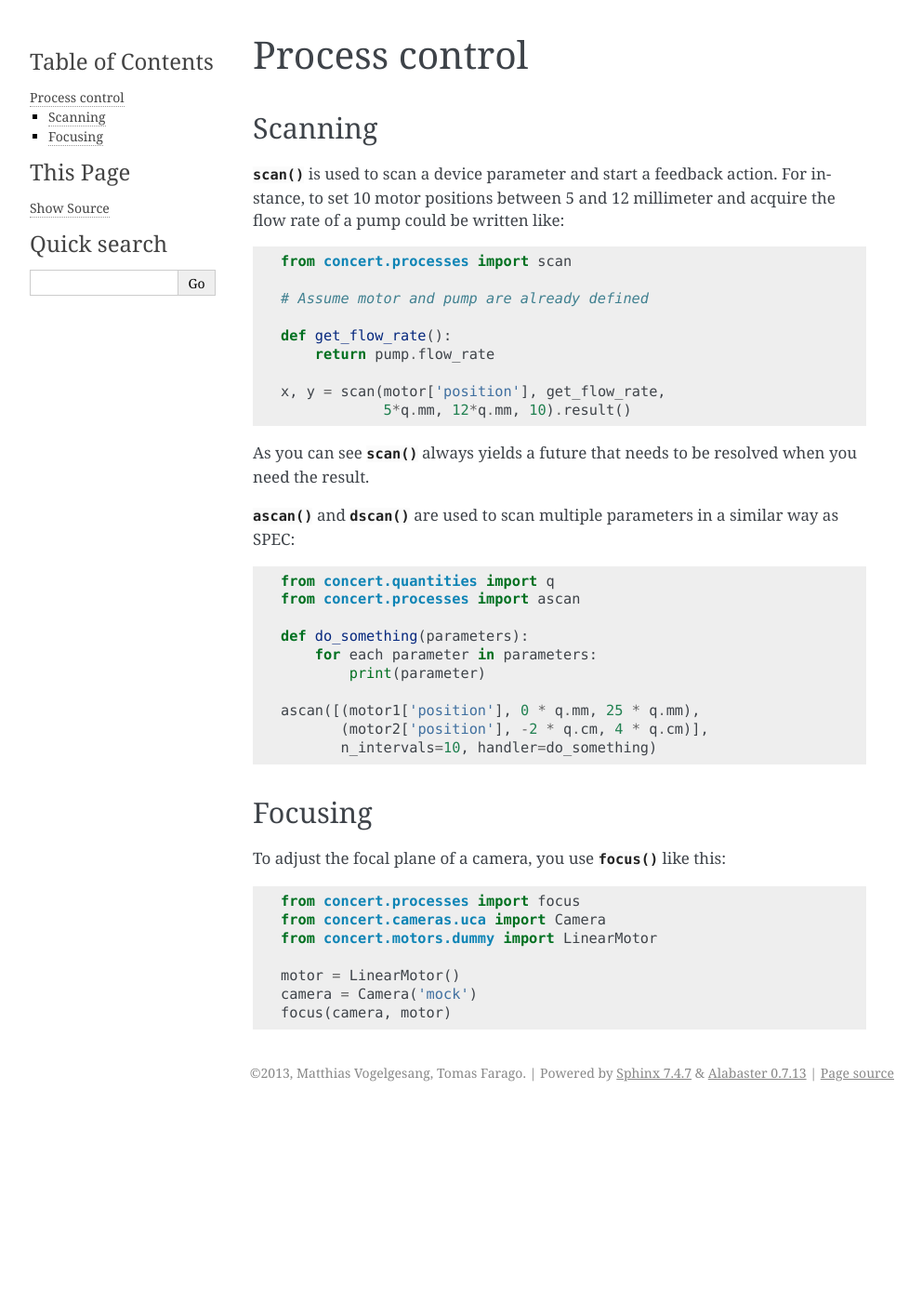
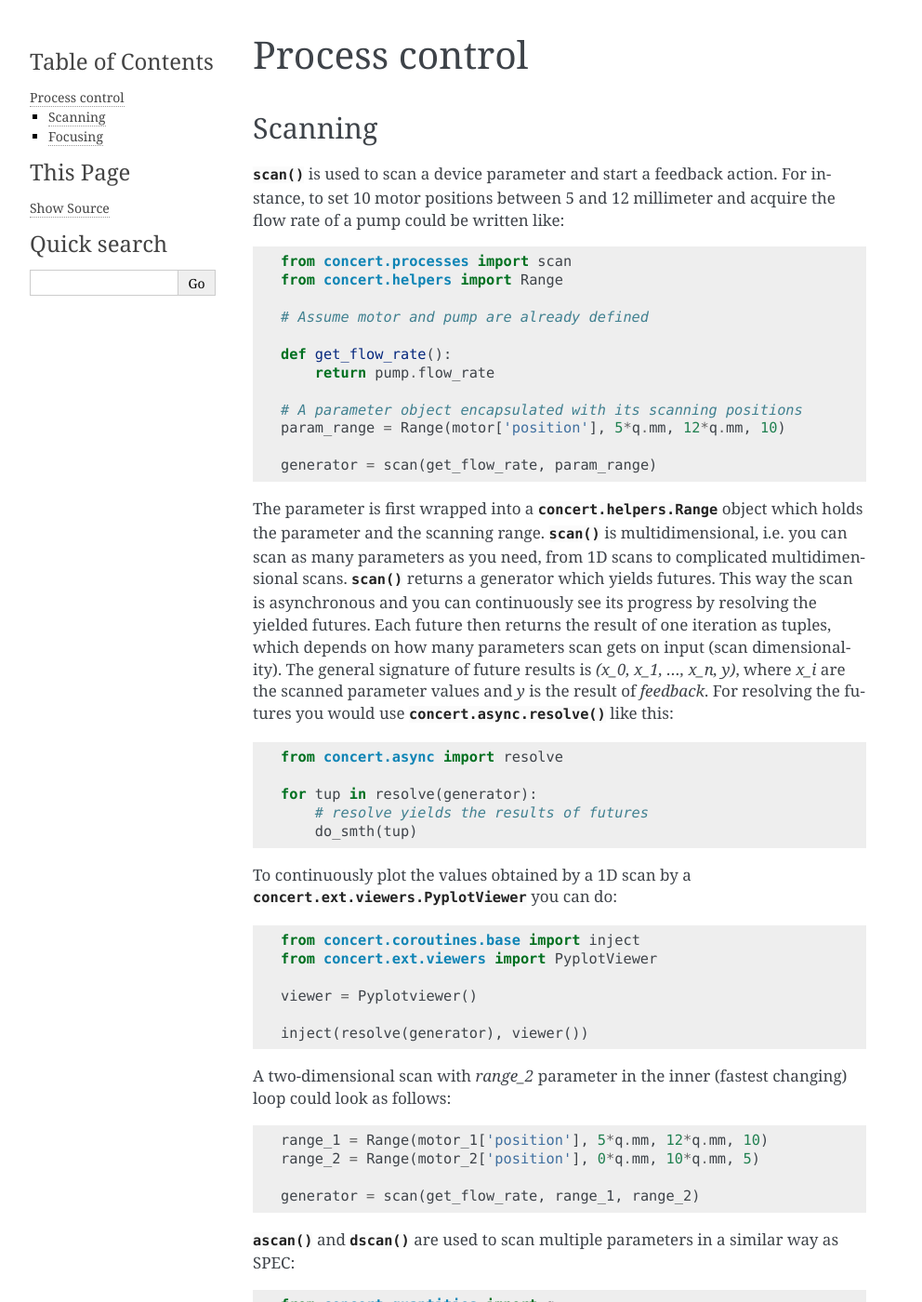
Before and after one commit to ufo-kit/concert, a Sphinx documentation site: the page built from docs/user/topics/processes.rst, in a window 1280 px wide and 1400 px high. Shown: the whole window at 93% size, without its empty margins (148-1140 px from the left). Built offline with Sphinx 7.4.7, drawn with Linux system fonts in a browser that asks for light colours.

Commit message:
Update the docs for new scan

```diff
--- a/docs/user/topics/processes.rst
+++ b/docs/user/topics/processes.rst
@@ -10,17 +10,54 @@ For instance, to set 10 motor positions between 5 and 12 millimeter and acquire
 the flow rate of a pump could be written like::
 
     from concert.processes import scan
+    from concert.helpers import Range
 
     # Assume motor and pump are already defined
 
     def get_flow_rate():
         return pump.flow_rate
 
-    x, y = scan(motor['position'], get_flow_rate,
-                5*q.mm, 12*q.mm, 10).result()
+    # A parameter object encapsulated with its scanning positions
+    param_range = Range(motor['position'], 5*q.mm, 12*q.mm, 10)
 
-As you can see :func:`.scan` always yields a future that needs to be resolved
-when you need the result.
+    generator = scan(get_flow_rate, param_range)
+
+The parameter is first wrapped into a :class:`concert.helpers.Range` object
+which holds the parameter and the scanning range. :func:`.scan` is
+multidimensional, i.e. you can scan as many parameters as you need, from 1D
+scans to complicated multidimensional scans. :func:`.scan` returns a generator
+which yields futures. This way the scan is asynchronous and you can continuously
+see its progress by resolving the yielded futures. Each future then returns the
+result of one iteration as tuples, which depends on how many parameters scan
+gets on input (scan dimensionality). The general signature of future results is
+*(x_0, x_1, ..., x_n, y)*, where *x_i* are the scanned parameter values and *y*
+is the result of *feedback*. For resolving the futures you would use
+:func:`concert.async.resolve` like this::
+
+    from concert.async import resolve
+
+    for tup in resolve(generator):
+        # resolve yields the results of futures
+        do_smth(tup)
+
+To continuously plot the values obtained by a 1D scan by a
+:class:`concert.ext.viewers.PyplotViewer` you can do::
+
+    from concert.coroutines.base import inject
+    from concert.ext.viewers import PyplotViewer
+
+    viewer = Pyplotviewer()
+
+    inject(resolve(generator), viewer())
+
+A two-dimensional scan with *range_2* parameter in the inner (fastest changing)
+loop could look as follows::
+
+    range_1 = Range(motor_1['position'], 5*q.mm, 12*q.mm, 10)
+    range_2 = Range(motor_2['position'], 0*q.mm, 10*q.mm, 5)
+
+    generator = scan(get_flow_rate, range_1, range_2)
+
 
 :func:`.ascan` and :func:`.dscan` are used to scan multiple parameters
 in a similar way as SPEC::
```
